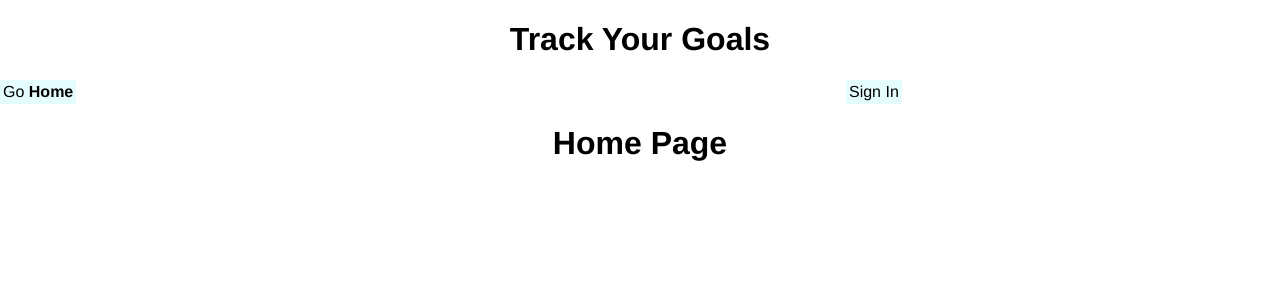
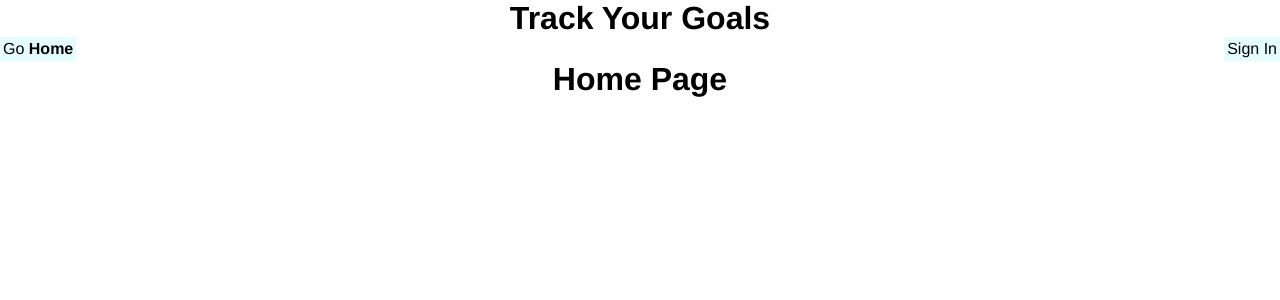
Before and after one commit to alchemy-bootcamp-two-summer-2018/goals, a Vue app in the folder app/: page /#/ in a window 1280 px wide. Shown: the top 300 px of the page. Built offline with nearby package versions, Linux system fonts and the light colour scheme.

Commit message:
goal form centered

```diff
--- a/app/src/App.vue
+++ b/app/src/App.vue
@@ -5,16 +5,15 @@
 
       <nav class="nav">
         <router-link to="/">Go <strong>Home</strong></router-link>
-        &nbsp;
+
         <router-link v-if="user" to="/goals">Go to Goals</router-link>
-        &nbsp;
+
         <router-link v-if="user" to="/users">Go to Users</router-link>
-        &nbsp;
+
         <router-link v-if="!user" to="/auth">Sign In</router-link>
-        &nbsp;
+
         <a v-if="user" href="/" @click.prevent="handleSignOut">Sign Out</a>
       </nav>
-      <div></div>
       <span v-if="user">user: {{ user.email }}</span>
     </header>
 
--- a/app/src/components/GoalForm.vue
+++ b/app/src/components/GoalForm.vue
@@ -66,6 +66,7 @@ export default {
 <style>
 .goal-form {
   width: 300px;
+  margin: 0 auto;
   text-align: center;
 }
 
--- a/app/src/components/Goals.vue
+++ b/app/src/components/Goals.vue
@@ -1,6 +1,6 @@
 <template>
   <div class="goals">
-    <h2> Goals </h2>
+    <h2> Personal Goals </h2>
     <nav>
       <router-link to="/goals/list">list</router-link>
       &nbsp;
--- a/app/src/components/GoalsList.vue
+++ b/app/src/components/GoalsList.vue
@@ -1,6 +1,5 @@
 <template>
   <div id="goal-app">
-    <h3>Goals List</h3>
     <div class="goal" v-for="(goal, i) in goals" :key="goal.description">
       <button @click="markAsCompleted(i)" class="goal__checkbox" :class="{goal__checkbox__completed: goal.completed}"></button>
       <p class="goal__text" :class="{goal__text__completed: goal.completed}">{{ goal.description}}</p>
--- a/app/src/main.css
+++ b/app/src/main.css
@@ -6,6 +6,10 @@ body {
     margin: 0;
 }
 
+h1, h2, h3 {
+    margin: 0;
+}
+
 body, html, .app {
 min-height: 100%;
 }
```
